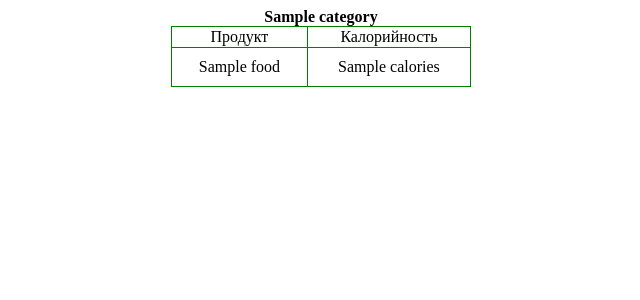
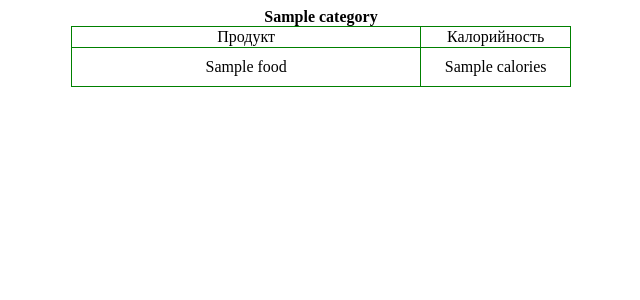
Before and after one commit to ickermi/calories-control, a Django app: template mysite/calories/templates/calories/home_page.html in a window 1280 px wide. Shown: the top 300 px of the page, without its empty margins (319-959 px from the left). Run offline with Django 4.2, Linux system fonts and the light colour scheme; the template is opened without the code that fills it: most values are stand-ins (such as "Sample title", 1, 10 or a date in 2020).

Commit message:
Update home_page.html

```diff
--- a/mysite/calories/templates/calories/home_page.html
+++ b/mysite/calories/templates/calories/home_page.html
@@ -5,7 +5,7 @@
     <title>Control calories</title>
     <style>
     table {
-        width: 300px;
+        width: 500px;
         border: 1px solid green;
         border-collapse: collapse;
         margin: auto;
@@ -33,7 +33,7 @@
             <caption>{{ category }}</caption>
                 <tr>
                     <th>Продукт</th>
-                    <th>Калорийность</th>
+                    <th width=30%>Калорийность</th>
                 </tr>
             {% for food in foods %}
             <tr>
```
